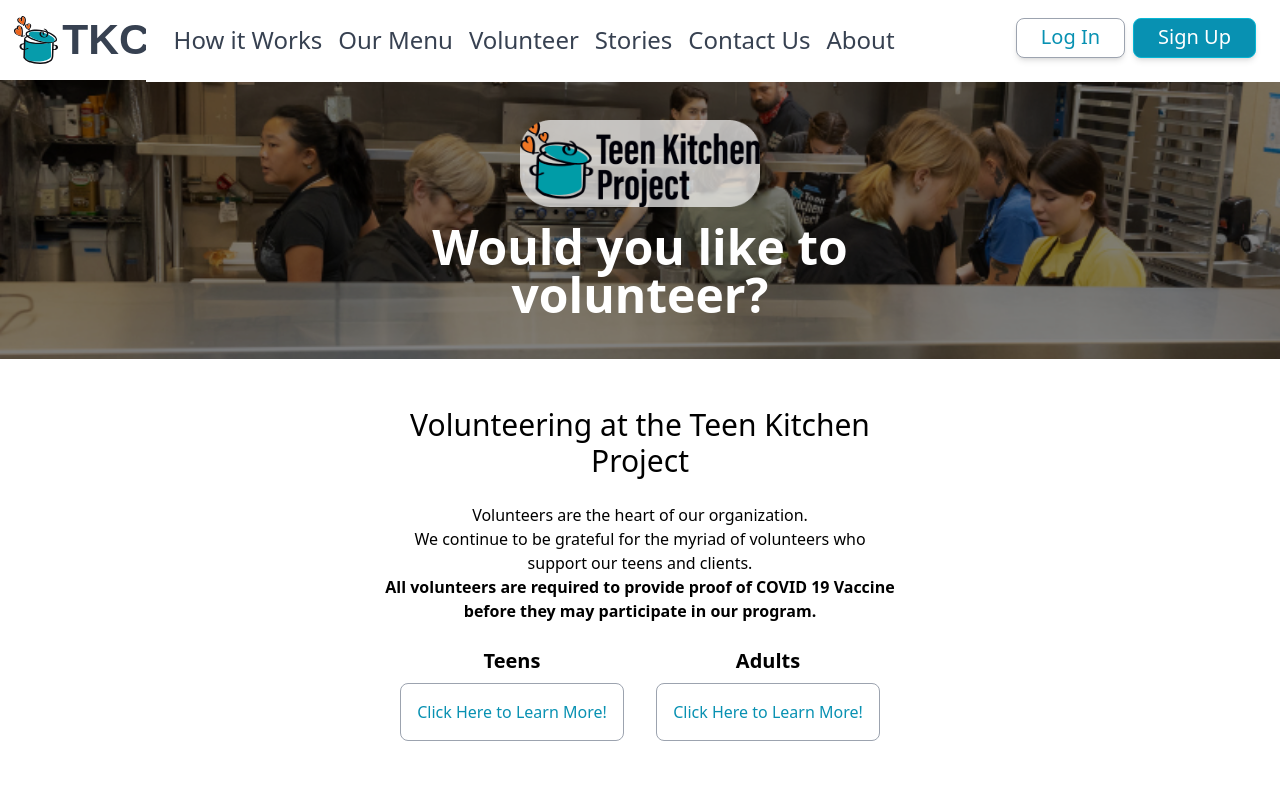
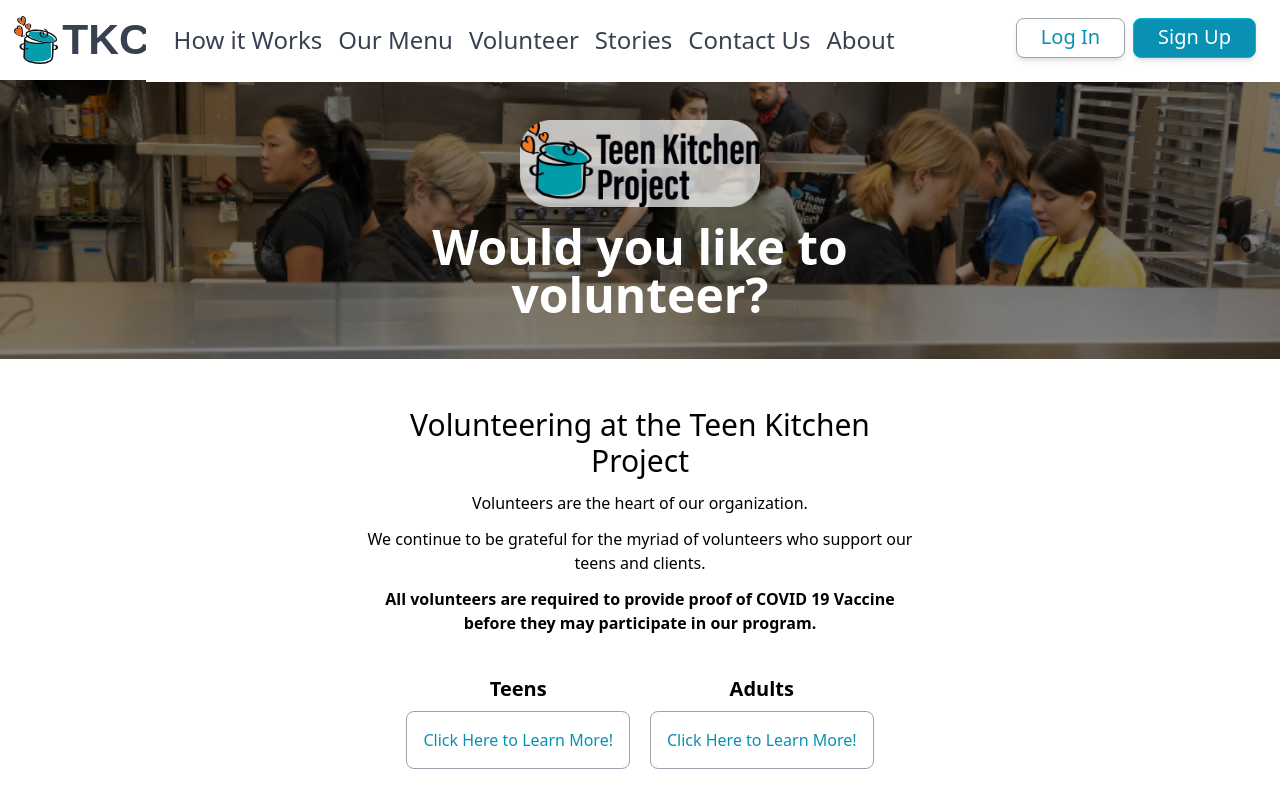
Before and after one commit to gurlanda/teen-kitchen-companion, a React (Create React App) app in the folder codebase/client/: page /volunteer in a window 1280 px wide. Shown: the top 808 px of the page. Built offline with nearby package versions, Linux system fonts and the light colour scheme; the HTML template or start-up script is replaced by a standard one; a web font is replaced by a local one.

Commit message:
Volunteer: Simplify styles

```diff
--- a/codebase/client/src/components/layout/Footer.tsx
+++ b/codebase/client/src/components/layout/Footer.tsx
@@ -1,5 +1,5 @@
 const Footer = (): JSX.Element => {
-  return <div className="h-12"></div>;
+  return <div className="h-24"></div>;
 };
 
 export default Footer;
--- a/codebase/client/src/components/pages/SignUp/Volunteer.tsx
+++ b/codebase/client/src/components/pages/SignUp/Volunteer.tsx
@@ -7,7 +7,7 @@
 }> = ({ to, children }) => {
   return (
     <a
-      className={`block px-4 py-4 rounded-lg text-center tk-acumin-pro-semi-condensed border-gray-400 hover:bg-slate-200 text-cyan-600 bg-white border w-fit`}
+      className={`block px-4 py-4 bg-white border rounded-lg border-gray-400 text-center tk-acumin-pro-semi-condensed  hover:bg-slate-200 text-cyan-600`}
       href={to}
       target="_blank"
     >
@@ -20,12 +20,13 @@
   return (
     <div>
       <TkpBanner>Would you like to volunteer?</TkpBanner>
+
       {/* Content */}
-      <div className="mx-4 mt-10 mb-32 sm:mx-auto space-y-6 sm:max-w-lg tk-acumin-pro-semi-condensed text-center">
-        <h1 className="tk-acumin-pro-condensed text-3xl ">
-          Volunteering at the Teen Kitchen Project
-        </h1>
-        <div className="">
+      <div className="flex flex-col gap-10 max-w-[min(90vw,60ch)] mx-auto tk-acumin-pro-semi-condensed text-center">
+        <div className="flex flex-col gap-3">
+          <h1 className="tk-acumin-pro-condensed text-3xl ">
+            Volunteering at the Teen Kitchen Project
+          </h1>
           <p>Volunteers are the heart of our organization.</p>
           <p>
             We continue to be grateful for the myriad of volunteers who support
@@ -36,8 +37,9 @@
             before they may participate in our program.
           </p>
         </div>
+
         {/* Links */}
-        <div className="flex flex-col items-center sm:flex-row sm:justify-around space-y-4 sm:space-y-0 max-w-2xl mx-auto">
+        <div className="flex flex-col gap-5 items-center sm:flex-row sm:justify-center">
           <div className="space-y-2">
             <h3 className="text-xl font-bold">Teens</h3>
             <LinkButton to="https://teenkitchenproject.org/join-our-team/become-a-teen-volunteer/">
```
